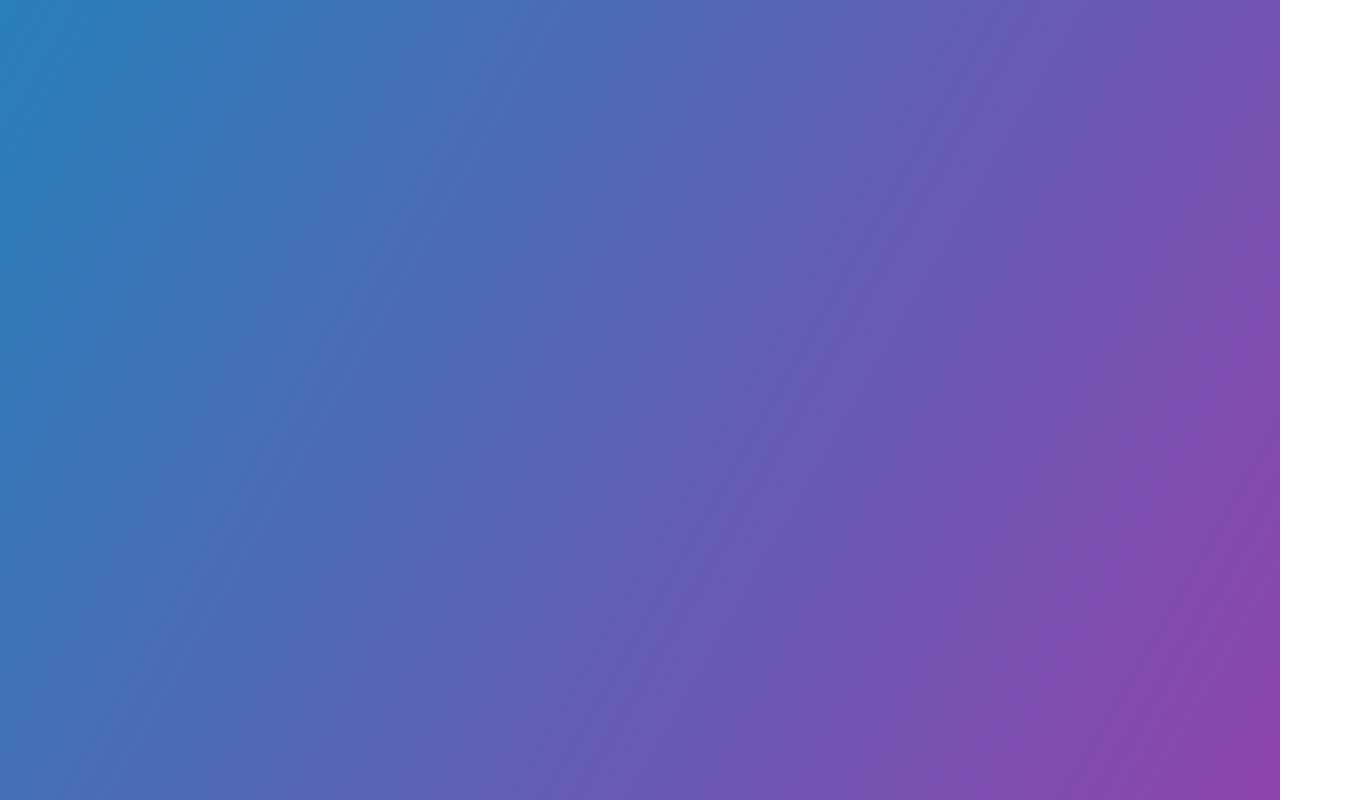
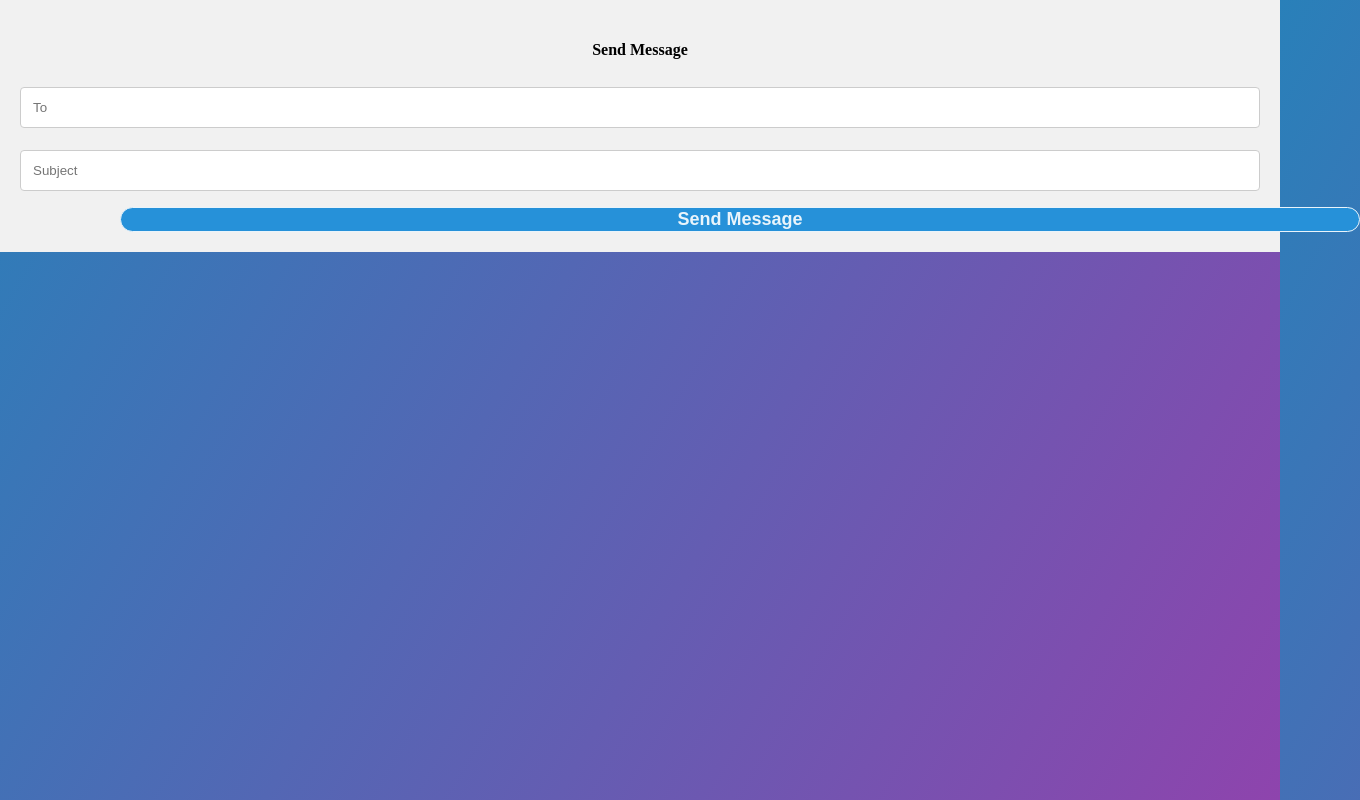
Before and after one commit to niheeth03/SDE_ERP, a React (Create React App) app: page /online_alerts/sms in a window 1280 px wide. Before the commit this address had no page. Shown: the whole page, 1360 px wide, since content can reach past the window. Built offline with nearby package versions, Linux system fonts and the light colour scheme.

Commit message:
Structure of Online_alerts submodule completed

```diff
--- a/api/index.js
+++ b/api/index.js
@@ -4,7 +4,8 @@ const bodyParser = require("body-parser");
 const dotenv=require("dotenv");
 const mongoose =require("mongoose");
 const registerRoute =require("./routes/alumniRegister.js");
-const emailRoute=require("./routes/groupEmail.js")
+const emailRoute=require("./routes/groupEmail.js");
+const smsRoute=require("./routes/sms.js")
 const User = require("./models/alumniUser");
 
 mongoose
@@ -17,7 +18,8 @@ app.use(bodyParser.json());
 app.use(bodyParser.urlencoded({extended: true}));
 
 app.use("/register", registerRoute);
-// app.use("/groupEmail", emailRoute);
+app.use("/groupEmail", emailRoute);
+app.use("/sms",smsRoute);
 
 app.listen("3080",()=>{
     console.log("Backend is running");
--- a/package.json
+++ b/package.json
@@ -9,6 +9,7 @@
     "axios": "^0.27.2",
     "bcrypt": "^5.0.1",
     "cors": "^2.8.5",
+    "dotenv": "^16.0.1",
     "express": "^4.18.1",
     "moment": "^2.29.4",
     "mongoose": "^6.5.2",
@@ -18,6 +19,7 @@
     "react-dom": "^18.2.0",
     "react-router-dom": "^6.3.0",
     "react-scripts": "5.0.1",
+    "twilio": "^3.80.1",
     "web-vitals": "^2.1.4"
   },
   "scripts": {
@@ -43,5 +45,6 @@
       "last 1 firefox version",
       "last 1 safari version"
     ]
-  } , "proxy": "http://localhost:3080"
+  },
+  "proxy": "http://localhost:3080"
 }
--- a/src/App.js
+++ b/src/App.js
@@ -13,6 +13,9 @@ import International_Login from "./international_admissions/pages/Login/index";
 import International_Register from "./international_admissions/pages/Register/index";
 import Application_Status from "./international_admissions/pages/Status/index";
 import Offers from "./international_admissions/pages/Offers/index"
+import Email from "./online_alerts/pages/groupEmail/groupEmail"
+import Sms  from "./online_alerts/pages/sms/sms"
+
 
 
 function App() {
@@ -37,6 +40,8 @@ function App() {
             <Route path='international_admissions/register' element={<International_Register/>}/>
             <Route path='international_admissions/application_status'  element={<Application_Status/>}/>
             <Route path='international_admissions/offers' element={<Offers/>}/>
+            <Route path='online_alerts/email' element={<Email/>}/>
+            <Route path='online_alerts/sms' element={<Sms/>}/>
         </Routes>
 
 
--- /dev/null
+++ b/src/online_alerts/pages/groupEmail/groupEmail.js
@@ -0,0 +1,69 @@
+import React, { useState } from "react";
+import axios from 'axios'
+
+const GroupEmail = () => {
+
+  const [msg,setMsg] = useState('');
+  const [to,setTo]=useState('');
+  const [subject,setSubject]=useState('');
+  const [description,setDescription]=useState('');
+
+
+
+  const onSubmit = async(e) => {
+    console.log("email");
+    const user={
+        to: to,
+        subject:subject,
+        description:description
+      };
+    await axios.post("/groupEmail",user)
+    .then(response => setMsg(response.data.respMesg))
+    .catch(err =>console.log(err));
+  };
+  return (
+    <div className="container">
+      <div class="row">
+
+       <div className="col-sm-4 mx-auto shadow p-5">
+        <h4 className="text-center mb-2">Send E Mail </h4>
+           <p class="mb-3 mt-2" style={{color:"green",marginLeft:"57px"}}><b>{msg}</b></p>
+          <div className="form-group mb-3">
+            <input
+              type="text"
+              className="form-control form-control-lg"
+              placeholder="To"
+              name="to"
+              onChange={(e)=>{setTo(e.target.value);}}
+            />
+          </div>
+          <div className="form-group  mb-4 ">
+            <input
+              type="text"
+              className="form-control form-control-lg"
+              placeholder="Subject"
+              name="subject"
+              onChange={(e)=>{setSubject(e.target.value);}}
+              value={subject}
+            />
+          </div>
+          <div className="form-group  mb-4">
+            <textarea
+              type="text"
+              className="form-control form-control-lg"
+              placeholder="Description"
+              name="description"
+              onChange={(e)=>{setDescription(e.target.value);}}
+              value={description}
+            />
+          </div>
+
+          <button onClick={onSubmit} className="btn btn-primary btn-block " style={{marginLeft:"100px"}}>Send Mail</button>
+
+      </div>
+    </div>
+  </div>
+  );
+};
+
+export default GroupEmail;
--- /dev/null
+++ b/src/online_alerts/pages/sms/sms.js
@@ -0,0 +1,59 @@
+import React, { useState } from "react";
+import axios from 'axios'
+
+const Sms = () => {
+
+  const [msg,setMsg] = useState('');
+  const [to,setTo]=useState('');
+  const [subject,setSubject]=useState('');
+  const [description,setDescription]=useState('');
+
+
+
+  const onSubmit = async(e) => {
+    console.log("Sms");
+    const user={
+        to: to,
+        subject:subject,
+      };
+    await axios.post("/sms",user);
+
+
+  };
+  return (
+    <div className="container">
+      <div class="row">
+
+       <div className="col-sm-4 mx-auto shadow p-5">
+        <h4 className="text-center mb-2">Send Message </h4>
+           <p class="mb-3 mt-2" style={{color:"green",marginLeft:"57px"}}><b>{msg}</b></p>
+          <div className="form-group mb-3">
+            <input
+              type="text"
+              className="form-control form-control-lg"
+              placeholder="To"
+              name="to"
+              onChange={(e)=>{setTo(e.target.value);}}
+            />
+          </div>
+          <div className="form-group  mb-4 ">
+            <input
+              type="text"
+              className="form-control form-control-lg"
+              placeholder="Subject"
+              name="subject"
+              onChange={(e)=>{setSubject(e.target.value);}}
+              value={subject}
+            />
+          </div>
+
+
+          <button onClick={onSubmit} className="btn btn-primary btn-block " style={{marginLeft:"100px"}}>Send Message</button>
+
+      </div>
+    </div>
+  </div>
+  );
+};
+
+export default Sms;
```
Also changed, not shown: src/online_alerts/index.js (added), src/online_alerts/pages/groupEmail/groupEmail.css (added), src/online_alerts/pages/sms/sms.css (added), 1 other file (tests, documents, lock files or other folders).
